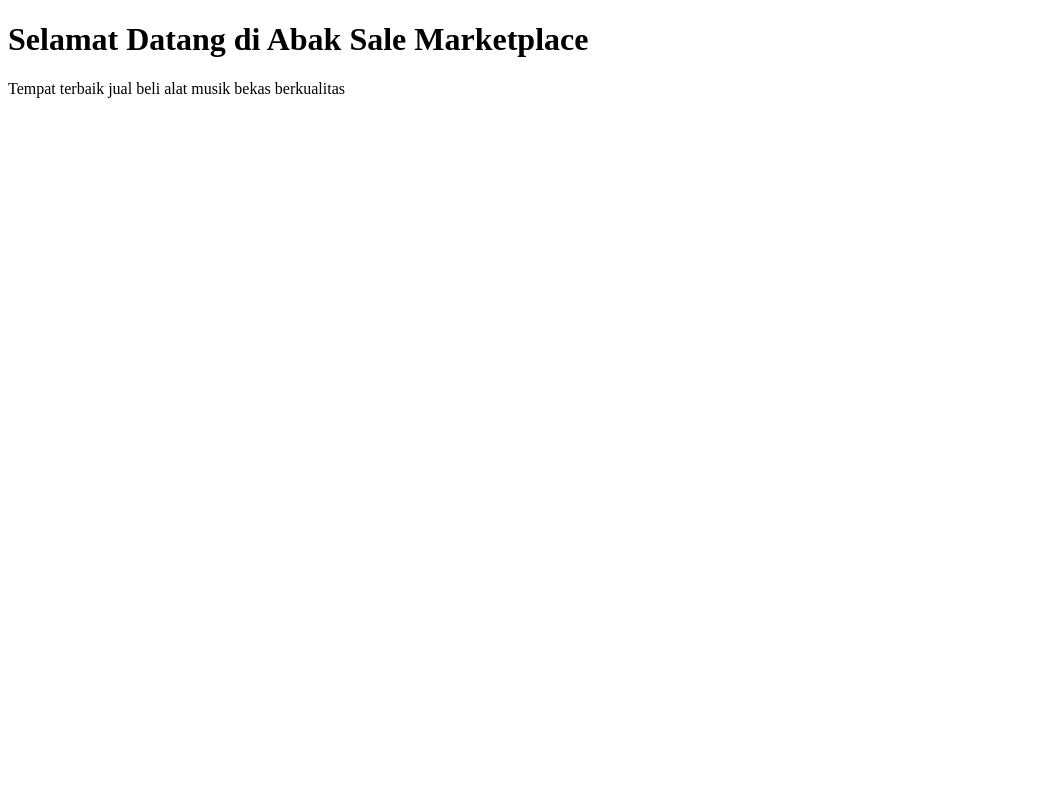
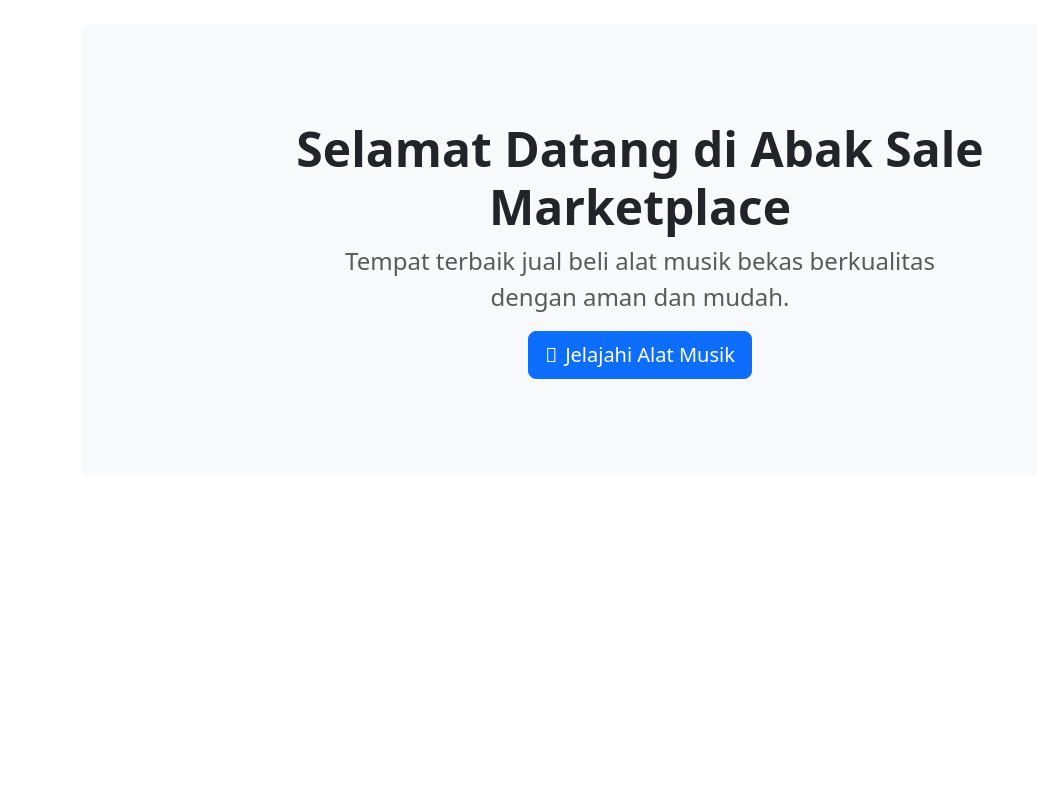
Before and after one commit to abak-sale/music_marketplace, a Django app: page / in a window 1280 px wide. Shown: the whole page, without its empty margins (0-1037 px from the left). Run offline with Django 5.2, Linux system fonts and the light colour scheme.

Commit message:
STEP 5: Implemented layout inheritance with base.html, Bootstrap 5, and Font Awesome

```diff
--- /dev/null
+++ b/templates/base.html
@@ -0,0 +1,36 @@
+<!DOCTYPE html>
+<html lang="id">
+<head>
+    <meta charset="UTF-8">
+    <meta name="viewport" content="width=device-width, initial-scale=1.0">
+    <title>{% block title %}Abak Sale Marketplace{% endblock %}</title>
+
+    <link href="https://cdn.jsdelivr.net/npm/bootstrap@5.3.3/dist/mixins/bootstrap.min.css" rel="stylesheet">
+    <link href="https://cdn.jsdelivr.net/npm/bootstrap@5.3.3/dist/css/bootstrap.min.css" rel="stylesheet">
+
+    <link rel="stylesheet" href="https://cdnjs.cloudflare.com/ajax/libs/font-awesome/6.5.1/css/all.min.css">
+
+    <style>
+        /* Pengaturan global tambahan agar footer selalu di bawah jika konten sedikit */
+        body {
+            display: flex;
+            flex-direction: column;
+            min-height: 100vh;
+        }
+        main {
+            flex: 1;
+        }
+    </style>
+</head>
+<body>
+
+    <main class="py-4">
+        <div class="container">
+            {% block content %}
+            {% endblock %}
+        </div>
+    </main>
+
+    <script src="https://cdn.jsdelivr.net/npm/bootstrap@5.3.3/dist/js/bootstrap.bundle.min.js"></script>
+</body>
+</html>
--- a/templates/home.html
+++ b/templates/home.html
@@ -1,12 +1,17 @@
-<!DOCTYPE html>
-<html lang="id">
-<head>
-    <meta charset="UTF-8">
-    <meta name="viewport" content="width=device-width, initial-scale=1.0">
-    <title>Abak Sale Marketplace</title>
-</head>
-<body>
-    <h1>Selamat Datang di Abak Sale Marketplace</h1>
-    <p>Tempat terbaik jual beli alat musik bekas berkualitas</p>
-</body>
-</html>
+{% extends 'base.html' %}
+
+{% block title %}Home - Abak Sale Marketplace{% endblock %}
+
+{% block content %}
+<div class="p-5 mb-4 bg-light rounded-3 text-center">
+    <div class="container-fluid py-5">
+        <h1 class="display-5 fw-bold text-dark">Selamat Datang di Abak Sale Marketplace</h1>
+        <p class="col-md-8 fs-4 mx-auto text-muted">
+            Tempat terbaik jual beli alat musik bekas berkualitas dengan aman dan mudah.
+        </p>
+        <button class="btn btn-primary btn-lg" type="button">
+            <i class="fa-solidto fa-guitar me-2"></i>Jelajahi Alat Musik
+        </button>
+    </div>
+</div>
+{% endblock %}
```
